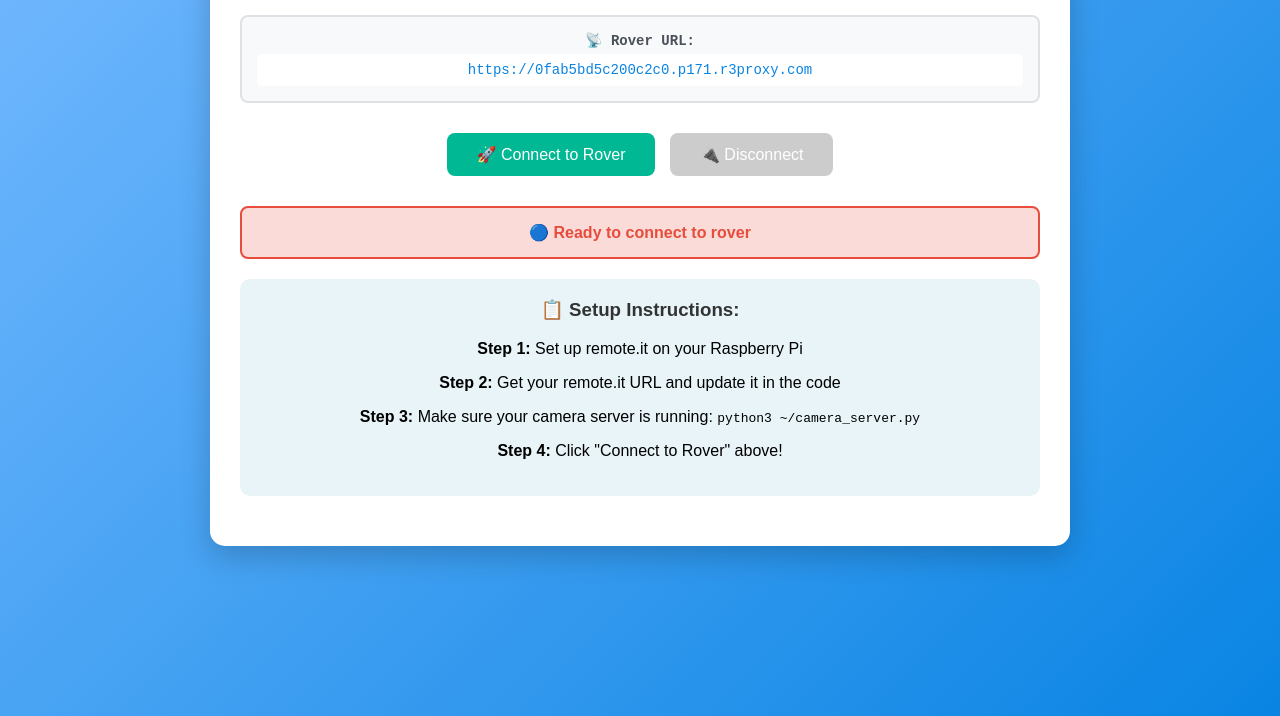
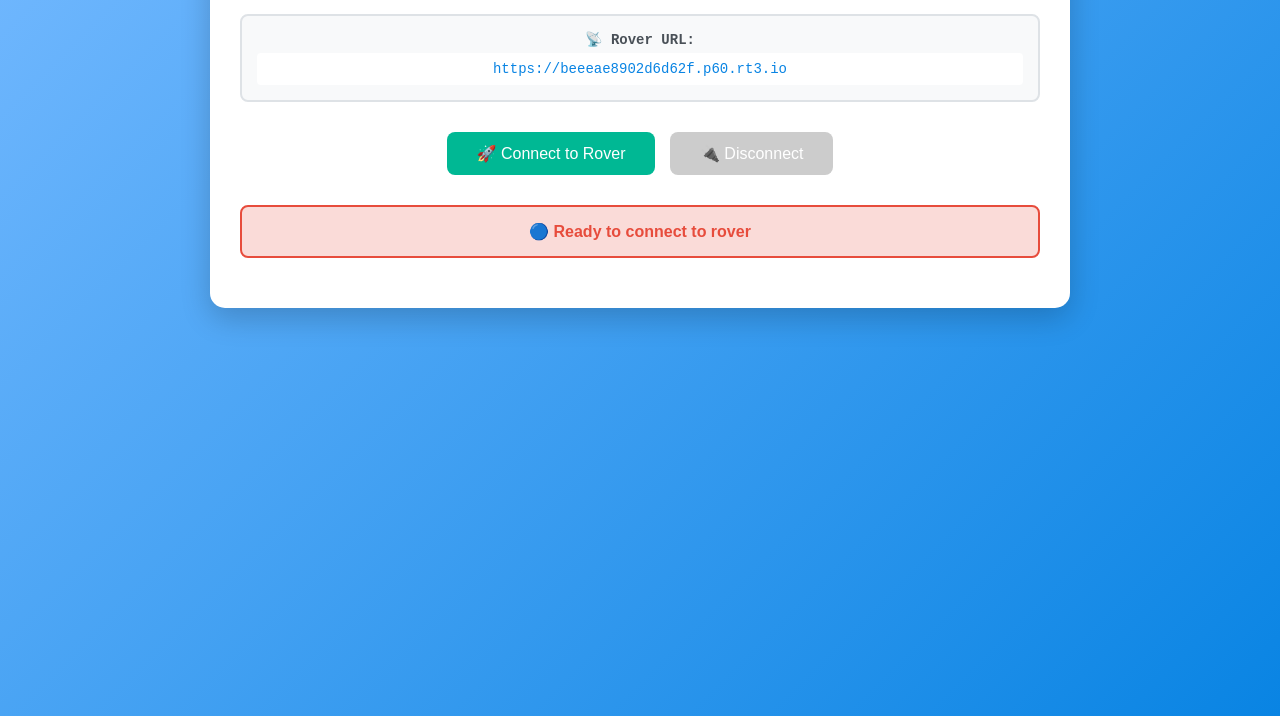
Before and after one commit to BerpyDerpy/Rover, a plain HTML site: page index.html in a window 1280 px wide. Shown: the part 124-840 px from the top of the page. Drawn offline with Linux system fonts and the light colour scheme.

Commit message:
FINALLYYY

```diff
--- a/index.html
+++ b/index.html
@@ -95,17 +95,6 @@
             border-radius: 4px;
             word-break: break-all;
         }
-        .instructions {
-            background: #e8f4f8;
-            padding: 20px;
-            border-radius: 10px;
-            margin: 20px 0;
-            text-align: center;
-        }
-        .instructions h3 {
-            color: #333;
-            margin-top: 0;
-        }
         .control-buttons {
             text-align: center;
             margin: 20px 0;
@@ -114,7 +103,7 @@
 </head>
 <body>
     <div class="container">
-        <h1>🚜 Rover Dashboard</h1>
+        <h1>Rover Dashboard</h1>
 
         <div class="url-display">
             <div class="label">📡 Rover URL:</div>
@@ -137,18 +126,10 @@
             <button onclick="refreshCamera()">🔄 Refresh Camera</button>
             <button onclick="checkRoverStatus()">📊 Check Rover Status</button>
         </div>
-
-        <div class="instructions">
-            <h3>📋 Setup Instructions:</h3>
-            <p><strong>Step 1:</strong> Set up remote.it on your Raspberry Pi</p>
-            <p><strong>Step 2:</strong> Get your remote.it URL and update it in the code</p>
-            <p><strong>Step 3:</strong> Make sure your camera server is running: <code>python3 ~/camera_server.py</code></p>
-            <p><strong>Step 4:</strong> Click "Connect to Rover" above!</p>
-        </div>
     </div>
 
     <script>
-        const ROVER_URL = 'https://0fab5bd5c200c2c0.p171.r3proxy.com'; //https://9d96c6977d64f2c2.p60.rt3.io
+        const ROVER_URL = 'https://beeeae8902d6d62f.p60.rt3.io';
         let connected = false;
 
         // Update the displayed URL
```
